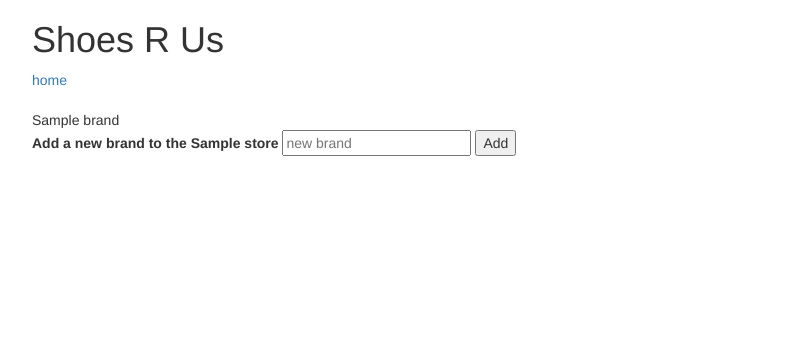
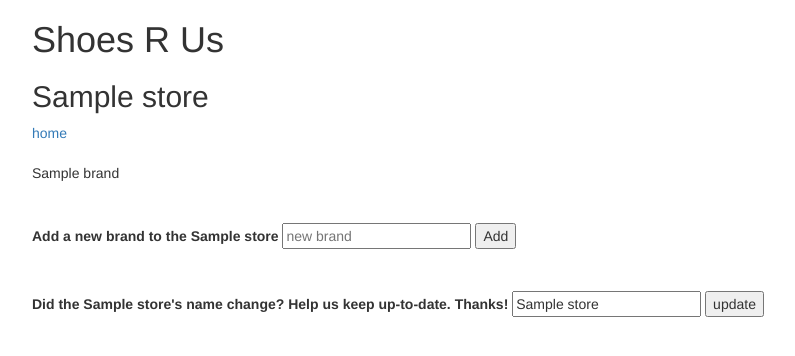
Before and after one commit to Sean-Peterson/shoes, a PHP site: template views/store.html.twig in a window 1280 px wide. Shown: the top 356 px of the page, without its empty margins (38-833 px from the left). Run offline with PHP 8.4, Linux system fonts and the light colour scheme; the template is opened without the code that fills it: most values are stand-ins (such as "Sample title", 1, 10 or a date in 2020); some libraries are stand-ins or nearby versions.

Commit message:
add function and ability to update store name

```diff
--- a/app/app.php
+++ b/app/app.php
@@ -47,5 +47,11 @@
         return $app->redirect('/store/' . $id);
     });
 
+    $app->patch("/patch/store/{id}", function($id) use ($app) {
+        $store = Store::find($id);
+        $store->updateStoreName($_POST['new_store_name']);
+        return $app->redirect('/store/' . $id);
+    });
+
     return $app;
  ?>
--- a/views/index.html.twig
+++ b/views/index.html.twig
@@ -10,8 +10,8 @@
             <h1>Shoes R Us</h1>
             {% block header %}
                 <h2>Welcome to your friendly neighborhood shoe store database</h2>
-                <h3>We have all of the local shoe stores listed here.</h3>
-                <h4>Click on a link to see the which brands the store carries! Oh, and add some if we forgot to!!! </h4>
+                <h3>We have all of the local shoe stores listed here</h3>
+                <h4>Click on a link to see the which brands the store carries! Oh, and add some if we forgot to :) </h4>
             {% endblock %}
 
             {% block content %}
@@ -26,10 +26,10 @@
 
             {% block controls %}
             <br><br>
-                <h4>Add a new store to the Shoes R Us</h4>
+                <h4>Help us keep our database up-to-date</h4>
                 <form action="/" method="post">
                     <input type="text" name="new_store" required placeholder="New Store">
-                    <button type="submit" name="button">Add</button>
+                    <button type="submit" name="button">Contibute</button>
                 </form>
             {% endblock %}
         </div>
--- a/views/store.html.twig
+++ b/views/store.html.twig
@@ -1,6 +1,7 @@
 {% extends 'index.html.twig' %}
 
 {% block header %}
+    <h2>{{store.getStoreName}}</h2>
     <a href="/">home</a><br><br>
 {% endblock %}
 
@@ -15,9 +16,17 @@
 {% endblock %}
 
 {% block controls %}
+<br><br>
     <form action="/add/brand/{{store.getId}}" method="post">
         <label for="new_brand">Add a new brand to the {{store.getStoreName}}</label>
         <input type="text" name="new_brand" placeholder="new brand" required>
         <button type="submit" name="button">Add</button>
     </form>
+<br><br>
+    <form action="/patch/store/{{store.getId}}" method="post">
+        <input name="_method" type="hidden" value="patch">
+        <label for="new_store_name">Did the {{store.getStoreName}}'s name change? Help us keep up-to-date. Thanks!</label>
+        <input type="text" name="new_store_name" value="{{store.getStoreName}}" required>
+        <button type="submit" name="button">update</button>
+    </form>
 {% endblock %}
```
Also changed, not shown: src/Store.php (+7 -0 lines).
